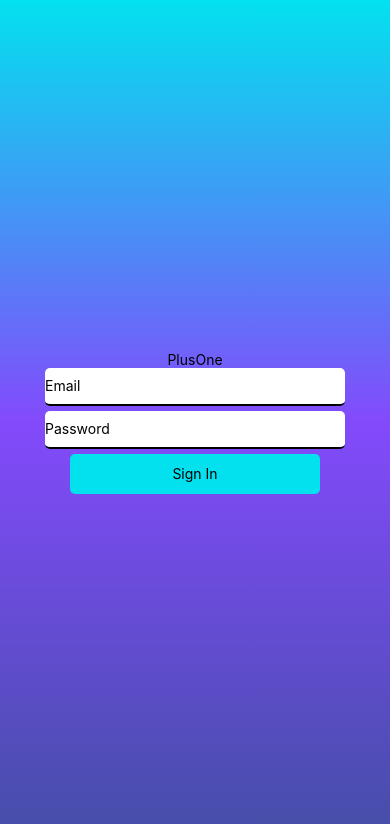
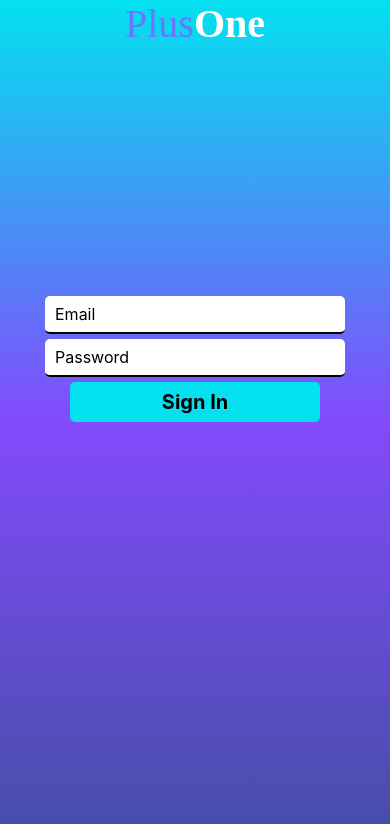
Before and after one commit to pyroteddie/PlusOne, a React Native app: screen /SignIn in a window 390 px wide. Shown: the top 824 px of the page. Built offline with nearby package versions, Linux system fonts and the light colour scheme.

Commit message:
Update index.tsx

```diff
--- a/screens/signin/index.tsx
+++ b/screens/signin/index.tsx
@@ -8,15 +8,15 @@
 
 type signInScreenProp = StackNavigationProp<RootStackParamsList, 'SignIn'>;
 
- function signInScreen() {
+ function SignInScreen() {
     // put all varis and information here
   const navigation = useNavigation<signInScreenProp>();
 return(
   <LinearGradient  colors={['#03E1EF', '#834AFC','#444EA6']} style={style.background}>
-      <View style={{flex:1, alignItems:'center', justifyContent:'center'}}>
-                <Text>PlusOne</Text>
+      <View style={{flex:0.5, alignItems:'center', justifyContent:'center'}}>
+                <View style={{flex:1, flexDirection: "row",}}><View ><Text style={{fontSize:40,color:'#6877FF', fontFamily:'Sitka Text'}}>Plus</Text></View><View ><Text style={{fontSize:40,color:'white',fontFamily:'Sitka Text', fontWeight:700,}}>One</Text></View></View>
                 <TextInput placeholder='Email' style={style.signInForm} />
-                <TextInput placeholder='Password'  style={style.signInForm} />
+                <TextInput secureTextEntry={true} placeholder='Password'  style={style.signInForm} />
                 <Pressable onPress={()=> navigation.navigate('Main')} style={style.ButtonSign}><Text style={style.buttonText}>Sign In</Text> </ Pressable>
       </View>
       </LinearGradient>
@@ -31,6 +31,8 @@
     width:300,
     backgroundColor:"white",
     marginBottom:5,
+    padding:10,
+    fontSize:16,
 
   },
   ButtonSign:{
@@ -48,6 +50,8 @@
     alignItems: 'center',
     flex: 1,
     lineHeight: 40,
+    fontSize:20,
+    fontWeight:700,
 
   },
 
@@ -55,4 +59,4 @@
     flex:1,
   }
 });
-export default signInScreen;
+export default SignInScreen;
```
